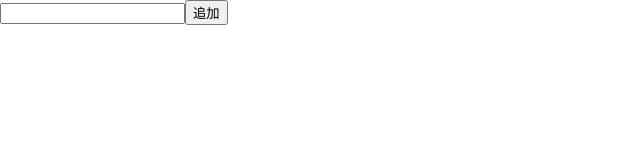
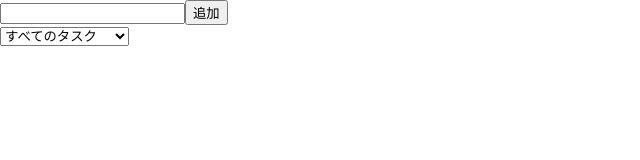
Before and after one commit to nacal/react-todo, a React (Create React App) app: page / in a window 1280 px wide. Shown: the top 160 px of the page, without its empty margins (0-640 px from the left). Built offline with nearby package versions, Linux system fonts and the light colour scheme.

Commit message:
Develop filter ToDos function

```diff
--- a/src/App.tsx
+++ b/src/App.tsx
@@ -1,5 +1,6 @@
 import React, { useState } from 'react';
 import List from './List';
+import Select from './Select';
 
 interface Todo {
   value: string;
@@ -8,9 +9,12 @@ interface Todo {
   removed: boolean;
 }
 
+type Filter = 'all' | 'checked' | 'unchecked' | 'removed';
+
 const App = () => {
   const [text, setText] = useState<string>('');
   const [todos, setTodos] = useState<Todo[]>([]);
+  const [filter, setFilter] = useState<Filter>('all');
 
   const handleOnSubmit = (e: React.FormEvent<HTMLFormElement | HTMLInputElement>) => {
     e.preventDefault();
@@ -61,6 +65,21 @@ const App = () => {
     setTodos(newTodos);
   };
 
+  const filteredTodos = todos.filter((todo) => {
+    switch (filter) {
+      case 'all':
+        return !todo.removed;
+      case 'checked':
+        return todo.checked && !todo.removed;
+      case 'unchecked':
+        return !todo.checked && !todo.removed;
+      case 'removed':
+        return todo.removed;
+      default:
+        return todo;
+    }
+  });
+
   return (
     <>
       <form onSubmit={(e) => handleOnSubmit(e)}>
@@ -75,11 +94,13 @@ const App = () => {
           onChange={(e) => handleOnSubmit(e)}
         />
       </form>
+      <Select setFilter={setFilter} />
       <List
-        todos={todos}
+        filteredTodos={filteredTodos}
         handleOnEdit={handleOnEdit}
         handleOnCheck={handleOnCheck}
         handleOnRemove={handleOnRemove}
+        filter={filter}
       />
     </>
   )
--- a/src/List.tsx
+++ b/src/List.tsx
@@ -7,28 +7,33 @@ interface Todo {
   removed: boolean;
 }
 
+type Filter = 'all' | 'checked' | 'unchecked' | 'removed';
+
 interface ListProps {
-  todos: Todo[];
+  filteredTodos: Todo[];
   handleOnEdit: (id: number, value: string) => void;
   handleOnCheck: (id: number, checked: boolean) => void;
   handleOnRemove: (id: number, removed: boolean) => void;
+  filter: Filter;
 }
 
 const List = (props: ListProps) => {
+  const disable: boolean = (props.filter === 'checked' || props.filter === 'removed');
+
   return (
     <ul>
-      {props.todos.map((todo) => {
+      {props.filteredTodos.map((todo) => {
         return (
           <li key={todo.id}>
             <input
               type="checkbox"
-              disabled={todo.removed}
+              disabled={disable}
               checked={todo.checked}
               onChange={() => props.handleOnCheck(todo.id, todo.checked)}
             />
             <input
               type="text"
-              disabled={todo.checked || todo.removed}
+              disabled={disable}
               value={todo.value}
               onChange={(e) => props.handleOnEdit(todo.id, e.target.value)}
             />
--- /dev/null
+++ b/src/Select.tsx
@@ -0,0 +1,22 @@
+import React, { Dispatch, SetStateAction } from 'react';
+
+interface SelectProps {
+  setFilter: Dispatch<SetStateAction<Filter>>;
+}
+
+type Filter = 'all' | 'checked' | 'unchecked' | 'removed';
+
+const Select = (props: SelectProps) => {
+  return (
+    <select
+      defaultValue="all"
+      onChange={(e) => props.setFilter(e.target.value as Filter)}>
+      <option value="all">すべてのタスク</option>
+      <option value="checked">完了したタスク</option>
+      <option value="unchecked">未完了のタスク</option>
+      <option value="removed">削除済みのタスク</option>
+    </select>
+  )
+}
+
+export default Select;
```
